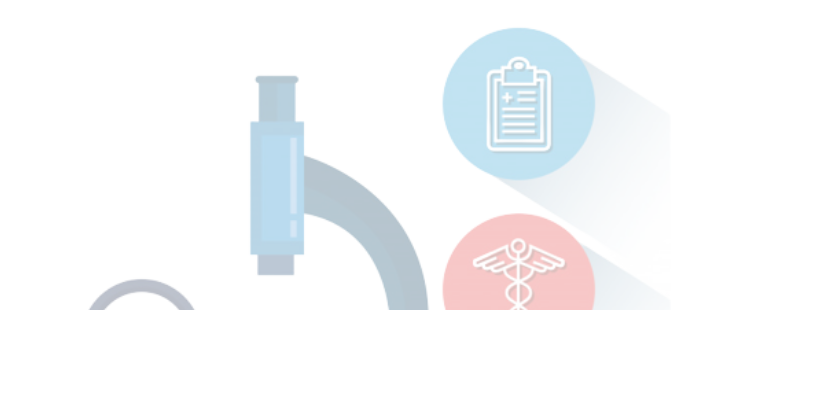
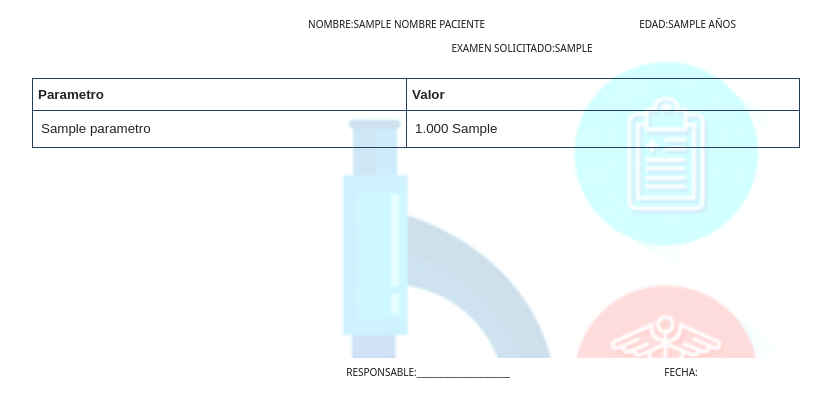
Before and after one commit to code-geeks-dsi/sistema_clinico_medico, a Django app: template modulo_laboratorio/templates/ResultadosDeLaboratorio.html in a window 1280 px wide. Shown: the part 156-573 px from the top of the page, without its empty margins (118-949 px from the left). Run offline with Django 3.2, Linux system fonts and the light colour scheme; tables that the repository leaves empty hold one stand-in row (values such as "Sample post"); the template is opened without the code that fills it: values that come from a table or form of the project are taken from there, most other values are stand-ins (such as "Sample title", 1, 10 or a date in 2020); parts of the project's set-up code (start-up, migrations or seed data) failed here and were passed over.

Commit message:
Se muestran los resultados en una tabla

```diff
--- a/modulo_laboratorio/templates/ResultadosDeLaboratorio.html
+++ b/modulo_laboratorio/templates/ResultadosDeLaboratorio.html
@@ -32,8 +32,31 @@
 </div>
 </header>
 <body>
+        <div class="col">
+            <center><a href="#" class="data-paciente" >Nombre:{{nombrePaciente}}</a>
+            <a href="#" class="data-paciente">Edad:{{edadPaciente}} Años</a><br>
+            <a href="#" class="data-paciente" >Examen Solicitado:{{edadPaciente}}</a></center>
+        </div>
         <div class="conten">
+            <table class="table table-hover">
+                <tr>
+                    <th>Parametro</th>
+                    <th>Valor</th>
+                </tr>
+                {% if contieneValor %}
+                {% for cv in contieneValor %}
+                    <tr>
+                        <td>{{ cv.parametro.nombre_parametro }}</td>
+                        <td>{{ cv.dato }}&nbsp;{{ cv.parametro.unidad_parametro }}</td>
 
+                    </tr>
+                {% endfor %}
+                {% endif %}
+            </table>
+        </div>
+        <div class="col">
+            <center><a href="#" class="data-paciente" >Responsable:_____________________</a>
+            <a href="#" class="data-paciente">Fecha:</a><br>
         </div>
 </body>
 </html>
@@ -68,19 +91,36 @@
         padding-bottom: 5px;
     }
     .conten{
-        background:url("{% static 'img/microscopio.png'%}");
-        width:50%;
+        background-image:url("{% static 'img/microscopio.png'%}");
+        width:60%;
         height:300px;
         background-size:cover;
         position:relative;
         margin-left: 150px;
+        padding-top: 20px;
     }
-    .conten::before{
-        content: "";
-        width:100%;
-        height:100%;
-        background-color: white;
-        position:absolute;
-        opacity: 0.7;
+
+    .data-paciente {
+        font-size: 10px;
+        margin: 0 50px;
+        line-height: 20px;
+        width: max-content;
+        text-transform: uppercase;
+        color:#18191F ;
+        text-decoration: none;
+        padding: 0px 25px;
     }
+    .conten table, tr, td{
+        font-size: 10pt;
+        font-family: Arial;
+        border-collapse: collapse;
+        z-index: 100;
+    }
+    .conten table th, td{
+        border: 1.5px solid #243F60;
+        padding: 6px 0px 6px 5px;
+        width: 2.5cm;
+        position: relative;
+    }
+
 </style>
--- a/modulo_laboratorio/views.py
+++ b/modulo_laboratorio/views.py
@@ -206,8 +206,11 @@ def cambiar_fase_laboratorio(request):
 #Método para descargar examenes de laboratorio
 #Método que genera los pdf
 def generar_pdf(request,id_resultado):
+    data={}
+    contieneValor=ContieneValor.objects.filter(resultado_id=id_resultado)
+    data={'contieneValor':contieneValor}
     #puede recibir la info como diccionario
-    html_string = render_to_string('ResultadosDeLaboratorio.html')
+    html_string = render_to_string('ResultadosDeLaboratorio.html',data)
     html = HTML(string=html_string, base_url=request.build_absolute_uri())
     result = html.write_pdf()
     response = HttpResponse(content_type='application/pdf')
```
Also changed, not shown: static/img/microscopio.png.
